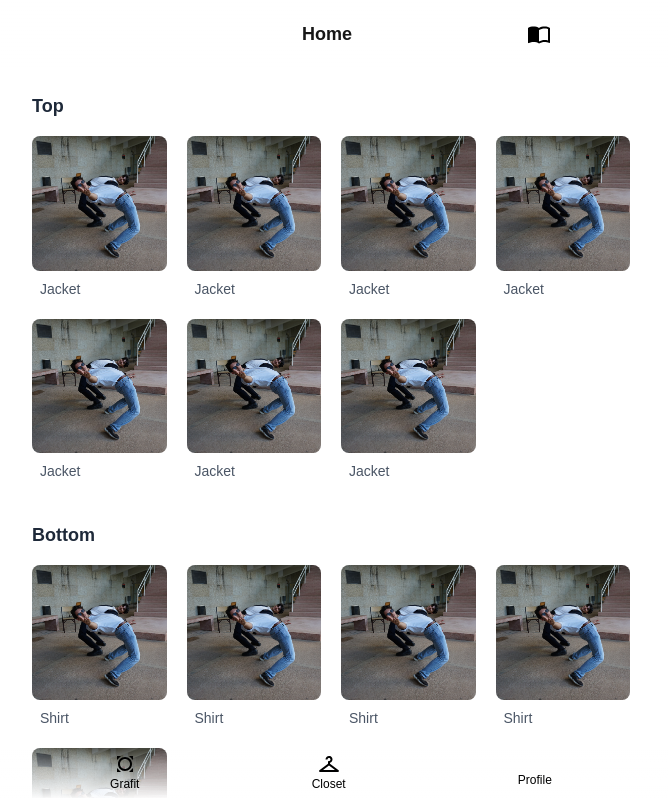
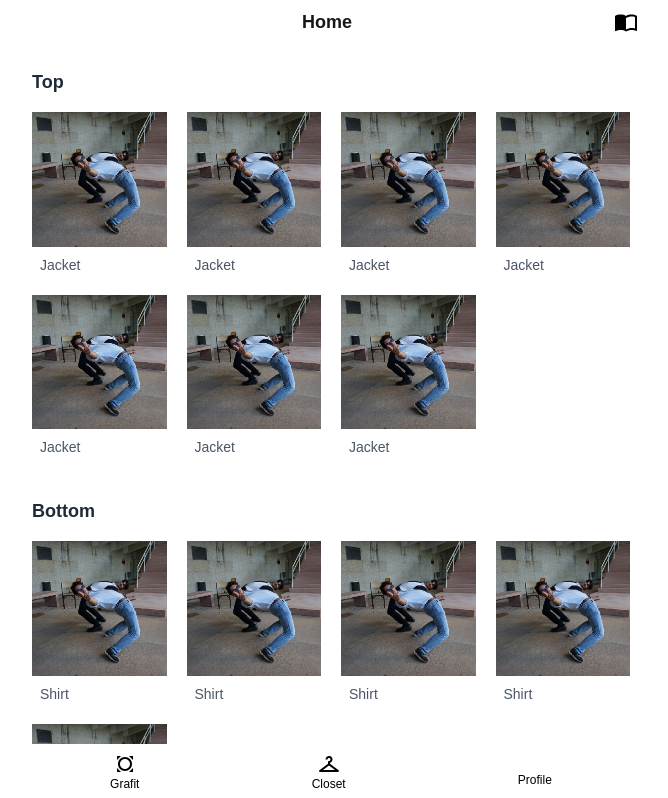
Before and after one commit to Carlos-oficial/GraShift, a Next.js app: page /closet in a window 1280 px wide. Shown: the top 798 px of the page, without its empty margins (309-977 px from the left). Built offline with nearby package versions, Linux system fonts and the light colour scheme; some icons are missing.

Commit message:
habos babos

```diff
--- a/app/components/ItemCard.tsx
+++ b/app/components/ItemCard.tsx
@@ -13,9 +13,9 @@ export default function ItemCard({ id, title, imageUrl }: ItemCardProps) {
   return (
     <Link
       href={`/items/${id}`}
-      className="block col-span-1 hover:shadow-md transition-shadow"
+      className="block col-span-1 hover:opacity-80 transition-shadow"
     >
-      <div className="aspect-square relative w-full rounded-lg overflow-hidden bg-gray-100">
+      <div className="aspect-square relative w-full overflow-hidden bg-gray-100">
         <Image
           src={imageUrl}
           alt={title}
--- /dev/null
+++ b/app/components/ProfileHeader.tsx
@@ -0,0 +1,29 @@
+import ResponsiveAvatar from "./UserAvatar";
+
+type ProfileHeaderProps = {
+  imageSrc: string;
+  name: string;
+  username: string;
+  outfitCount: number;
+};
+
+export default function ProfileHeader({
+  imageSrc,
+  name,
+  username,
+  outfitCount,
+}: ProfileHeaderProps) {
+  return (
+    <div className="flex flex-col sm:flex-row items-center sm:items-end gap-4 sm:gap-6 p-4 md:p-6">
+      <ResponsiveAvatar imageSrc={imageSrc} />
+
+      <div className="text-center sm:text-left">
+        <h1 className="text-xl md:text-2xl font-semibold">{name}</h1>
+        <p className="text-gray-500">@{username}</p>
+        <p className="mt-2 text-sm text-gray-700">
+          {outfitCount} {outfitCount === 1 ? "outfit" : "outfits"} in closet
+        </p>
+      </div>
+    </div>
+  );
+}
--- /dev/null
+++ b/app/components/UserAvatar.tsx
@@ -0,0 +1,26 @@
+import Image from "next/image";
+
+type AvatarProps = {
+  imageSrc: string;
+  alt?: string;
+  sizeClass?: string; // Tailwind sizing overrides if needed
+};
+
+export default function ResponsiveAvatar({
+  imageSrc,
+  alt = "User Avatar",
+  sizeClass = "w-24 h-24 sm:w-32 sm:h-32 md:w-40 md:h-40 lg:w-[180px] lg:h-[180px]",
+}: AvatarProps) {
+  return (
+    <div className={`rounded-full overflow-hidden ${sizeClass} min-w-[24px] min-h-[24px]`}>
+      <Image
+        src={imageSrc}
+        alt={alt}
+        width={400}
+        height={400}
+        className="object-cover w-full h-full"
+        priority
+      />
+    </div>
+  );
+}
--- a/app/components/mobilenavbar.tsx
+++ b/app/components/mobilenavbar.tsx
@@ -4,7 +4,7 @@ import AccountCircleOutlinedIcon from '@mui/icons-material/AccountCircleOutlined
 
 export default function MobileNavBar() {
   return (
-    <nav className="fixed bottom-0 left-0 w-full z-50 bg-gradient-to-t from-white to-transparent ">
+    <nav className="fixed bottom-0 left-0 w-full z-50 bg-white">
       {/* Grid layout adapts: 3 cols on mobile, 8 cols on md+ */}
       <div className="grid grid-cols-3 md:grid-cols-8 gap-5 px-4 py-2">
 
--- a/app/components/navbar.tsx
+++ b/app/components/navbar.tsx
@@ -11,13 +11,11 @@ type NavbarProps = {
 
 export default function Navbar({ title }: NavbarProps) {
   return (
-    <nav className="sticky top-0 left-0 w-full z-50 bg-gradient-to-b from-white to-transparent">
-      <div className="grid grid-cols-3 md:grid-cols-8 gap-5 py-5 px-4">
-        {/* Mobile layout: full width (3 cols), Desktop: left empty cols 1–2 */}
+    <nav className="sticky top-0 left-0 w-full z-50 bg-white">
+      <div className="grid grid-cols-3 md:grid-cols-8 gap-5 py-2 px-4">
         <div className="hidden md:block md:col-span-2" />
 
-        {/* Centered content in desktop cols 3–6 */}
-        <div className="col-span-3 md:col-span-4 flex justify-around items-center">
+        <div className="col-span-3 md:col-span-4 flex justify-between items-center">
           <Link href="/camera" className="flex flex-col items-center  text-black hover:text-gray-500">
             <CameraAltOutlinedIcon/>
           </Link>
--- a/app/profile/page.tsx
+++ b/app/profile/page.tsx
@@ -1,3 +1,10 @@
+import ProfileHeader from "../components/ProfileHeader";
+import ResponsiveAvatar from "../components/UserAvatar";
+
 export default function ProfilePage() {
-    return <div>Profile content</div>;
+    return (
+    <>
+    <ProfileHeader imageSrc="/uploads/jacket.jpg"  name="Carlos" username="carlitos_mistos" outfitCount={34}/>
+    </>
+    )
   }
```
